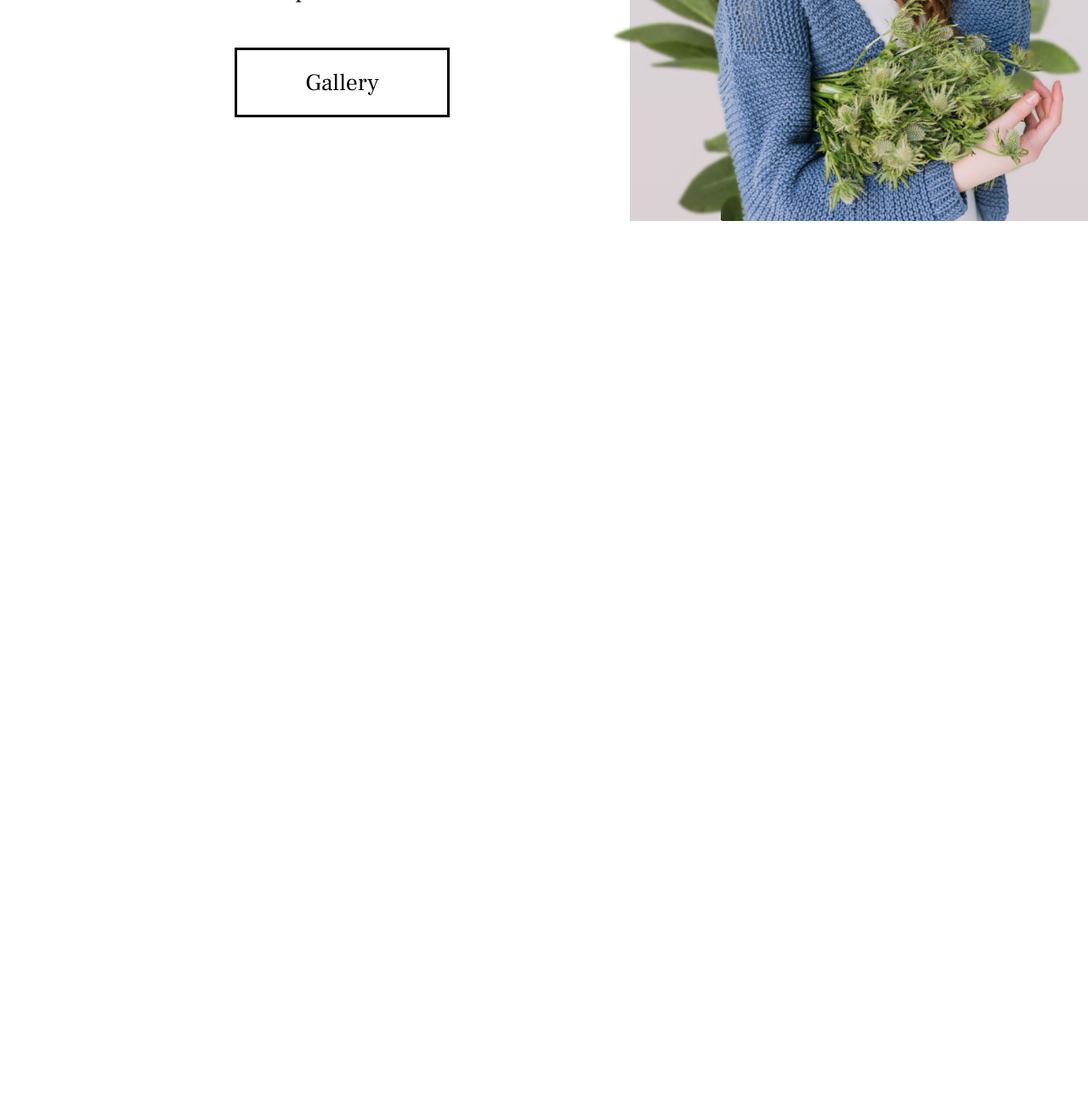
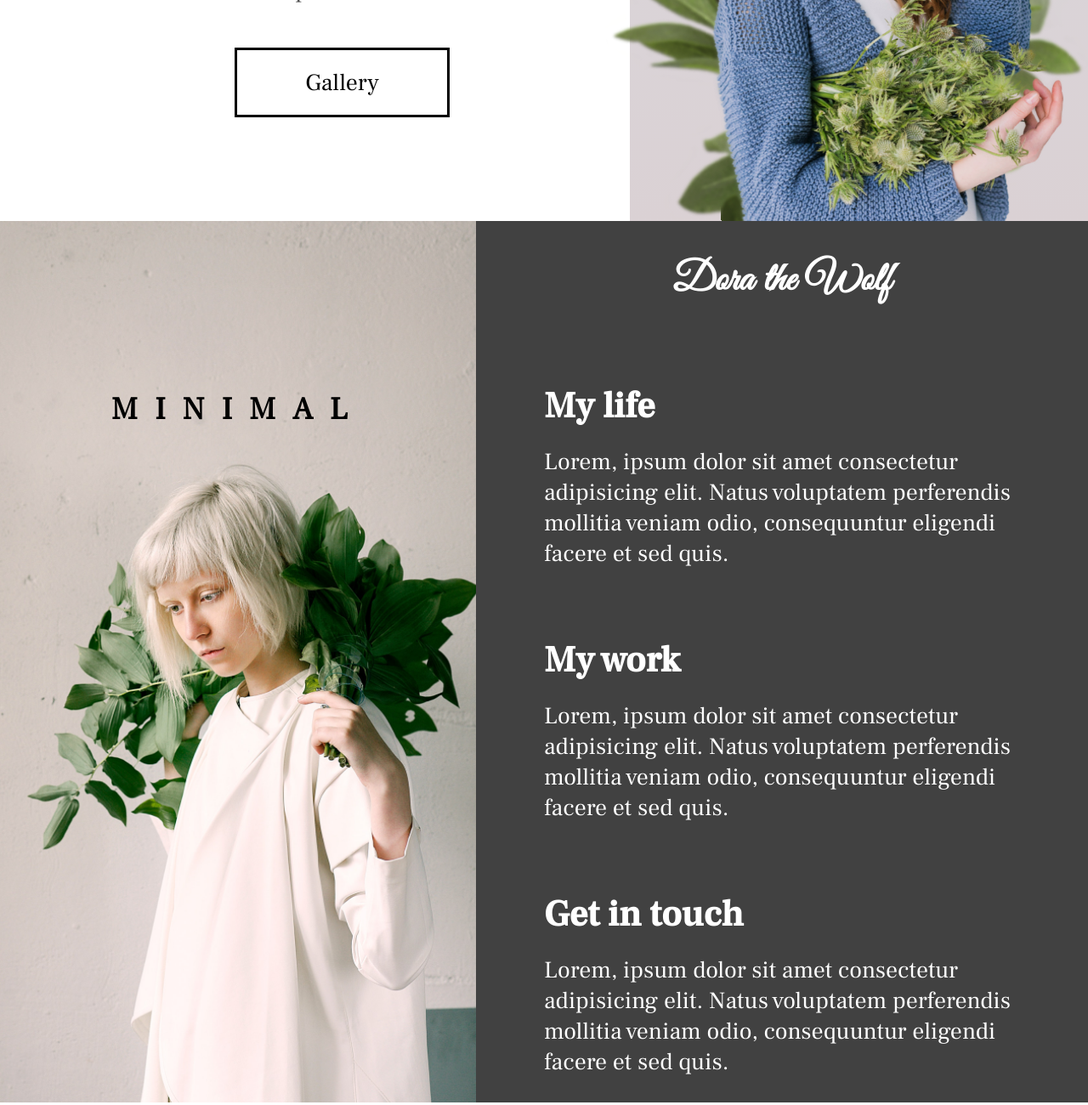
Before and after one commit to dbriski/codingsandbox, a plain HTML site: page PhotographyWebsite/index.html in a window 1280 px wide. Shown: the part 541-1841 px from the top of the page at 85% size. Before the commit the page ends 801 px from the top, so only its background shows below. Drawn offline with Linux system fonts and the light colour scheme.

Commit message:
about section created and styled

```diff
--- a/PhotographyWebsite/index.html
+++ b/PhotographyWebsite/index.html
@@ -59,6 +59,35 @@
         >
       </div>
     </section>
+    <section class="about">
+      <div class="about-image">
+        <h5>MINIMAL</h5>
+        <img
+        src="/Starter Files/img/about-image.png"
+        alt="portrait-picture">
+      </div>
+      <div class="about-text flex">
+        <h2>Dora the Wolf</h2>
+        <div class="about-life">
+          <h3>My life</h3>
+          <p>Lorem, ipsum dolor sit amet consectetur adipisicing elit.
+            Natus voluptatem perferendis mollitia veniam odio, consequuntur
+            eligendi facere et sed quis.</p>
+        </div>
+        <div class="about-work">
+          <h3>My work</h3>
+          <p>Lorem, ipsum dolor sit amet consectetur adipisicing elit.
+            Natus voluptatem perferendis mollitia veniam odio, consequuntur
+            eligendi facere et sed quis.</p>
+        </div>
+        <div class="about-contact">
+          <h3>Get in touch</h3>
+          <p>Lorem, ipsum dolor sit amet consectetur adipisicing elit.
+            Natus voluptatem perferendis mollitia veniam odio, consequuntur
+            eligendi facere et sed quis.</p>
+        </div>
+      </div>
+    </section>
   </main>
 </body>
 </html>
--- a/PhotographyWebsite/style.css
+++ b/PhotographyWebsite/style.css
@@ -5,18 +5,22 @@
     padding: 0;
     box-sizing: border-box;
 }
+
 @font-face {
   font-family: "Ruhl";
   src: url("./fonts/FrankRuhlLibre-Regular.ttf");
 }
+
 @font-face {
   font-family: "Ruhl Medium";
   src: url("./fonts/FrankRuhlLibre-Medium.ttf");
 }
+
 @font-face {
   font-family: "Vibes";
   src: url("/fonts/GreatVibes-Regular.ttf");
 }
+
 html {
     font-size: 62.5%;
     --header1: calc(2rem + 1vw);
@@ -29,6 +33,7 @@ html {
     --background-color: #414141;
     --gray-text: #525252;
 }
+
 h1 {
     font-size: var(--header1);
 }
@@ -36,32 +41,40 @@ h1 {
 li, button, label, input, a, p {
     font-size: var(--text);
 }
+
 h2 {
     font-size: var(--header2);
 }
+
 h3 {
     font-size: var(--header3);
 }
+
 h4, h5 {
     font-size: var(--header4);
 }
+
 ul {
   list-style: none;
 }
+
 a {
     text-decoration: none;
     color: black;
 }
+
 .flex {
   display: flex;
   flex-direction: column;
   justify-content: center;
   align-items: center;
 }
+
 body {
   font-family: "Ruhl", sans-serif;
   animation: opening 1s ease-in-out;
 }
+
 h1 {
   font-family: "Vibes", sans-serif;
 }
@@ -72,6 +85,7 @@ h1 {
   z-index: 2;
   position: relative;
 }
+
 nav {
   width: 90%;
   margin: auto;
@@ -80,14 +94,17 @@ nav {
   min-height: 10vh;
   padding: 2rem 0rem;
 }
+
 #logo {
   flex: 1 1 20rem;
 }
+
 .nav-links {
   display: flex;
   justify-content: space-around;
   flex: 1 1 20rem;
 }
+
 .hero {
   min-height: 90vh;
   width: 95%;
@@ -96,32 +113,40 @@ nav {
   flex-wrap: wrap;
   overflow: hidden;
 }
+
 .hero-introduction {
   flex: 2 1 40rem;
   text-align: center;
 }
+
 .hero-introduction p {
   padding: 5rem 10rem;
+  color: var(--gray-text);
 }
+
 .hero-introduction h2 {
   padding-top: 3rem;
 }
+
 .hero-introduction a {
   padding: 2rem 8rem;
   border: 3px solid black;
   margin-bottom: 4rem;
 }
+
 .hero-images {
   flex: 1 1 40rem;
   background: linear-gradient(#dad8dd, #dad1d4);
   position: relative;
   z-index: 1;
 }
+
 .hero-dora {
   width: 100%;
   height: 100%;
   object-fit: cover;
 }
+
 .plant {
   position: absolute;
   bottom: 0;
@@ -132,6 +157,7 @@ nav {
   transform-origin: bottom;
   max-height: 80%;
 }
+
 .plant2 {
   left: 20%;
 }
@@ -146,6 +172,7 @@ nav {
     opacity: 1;
   }
 }
+
 @keyframes plant-entrance {
   from {
     transform: translateY(10%) rotateZ(-10deg) rotateX(-90deg);
@@ -154,6 +181,7 @@ nav {
     transform: translateY(0%) rotateZ(0deg) rotateX(0deg);
   }
 }
+
 @keyframes plant-shake {
   from {
     transform: rotateZ(-5deg)
@@ -162,22 +190,73 @@ nav {
     transform: rotateZ(0deg);
   }
 }
+
 .burger, .menu-check{
   display: none;
+}
+/* ABOUT SECTION */
+
+.about {
+  min-height: 100vh;
+  display: flex;
+  flex-wrap: wrap;
+}
+
+.about-text{
+  flex: 2 1 40rem;
+  justify-content: space-around;
+  background: var(--background-color);
+  color: white;
+}
+
+.about-text div{
+  padding: 3rem 8rem;
+}
+
+.about-text h3{
+  padding: 2rem 0rem;
+  font-family: "Ruhl Medium";
+}
+
+.about-text h2{
+  font-family: "Vibes";
+  padding: 4rem;
+}
+
+.about-image{
+  position: relative;
+  flex: 1 1 40rem;
+}
+
+.about-image h5 {
+  position: absolute;
+  letter-spacing: 2rem;
+  top: 20%;
+  left: 50%;
+  transform: translate(-50%, -20%);
+}
+
+.about-image img{
+  width: 100%;
+  height: 100%;
+  object-fit: cover;
 }
 
 @media screen and (max-width:842px){
   .hero {
     width: 100%;
   }
+
   .hero-introduction p{
     padding: 5rem 3rem;
   }
+
   /* BURGER THING */
   .burger {
     position: relative;
     display: block;
   }
+
   .burger span{
     padding: 0.2rem 2rem;
     background: var(--gray-text);
@@ -185,11 +264,13 @@ nav {
     display: block;
     transition: all 0.5s ease;
   }
+
   .nav-links a{
     color: white;
     font-size: var(--header3);
     text-decoration: underline;
   }
+
   .nav-links {
     background: var(--background-color);
     width: 100%;
@@ -201,6 +282,7 @@ nav {
     align-items: center;
     transition: transform 1s ease;
   }
+
   .menu-check {
     display: block;
     position: absolute;
@@ -213,19 +295,29 @@ nav {
     opacity: 0;
     z-index: 100;
   }
+
   .menu-check:checked + .nav-links{
     transform: translateX(-100%);
   }
+
   .menu-check:checked ~ .burger span{
     background: white;
   }
+
   .menu-check:checked ~ .burger span:nth-child(1){
     transform: rotateZ(45deg) translateY(300%);
   }
+
   .menu-check:checked ~ .burger span:nth-child(2){
     opacity: 0;;
   }
+
   .menu-check:checked ~ .burger span:nth-child(3){
     transform: rotateZ(-45deg) translateY(-300%);
   }
+
+/* About section */
+.about-text div{
+  padding: 3rem 3rem;
 }
+}
```
